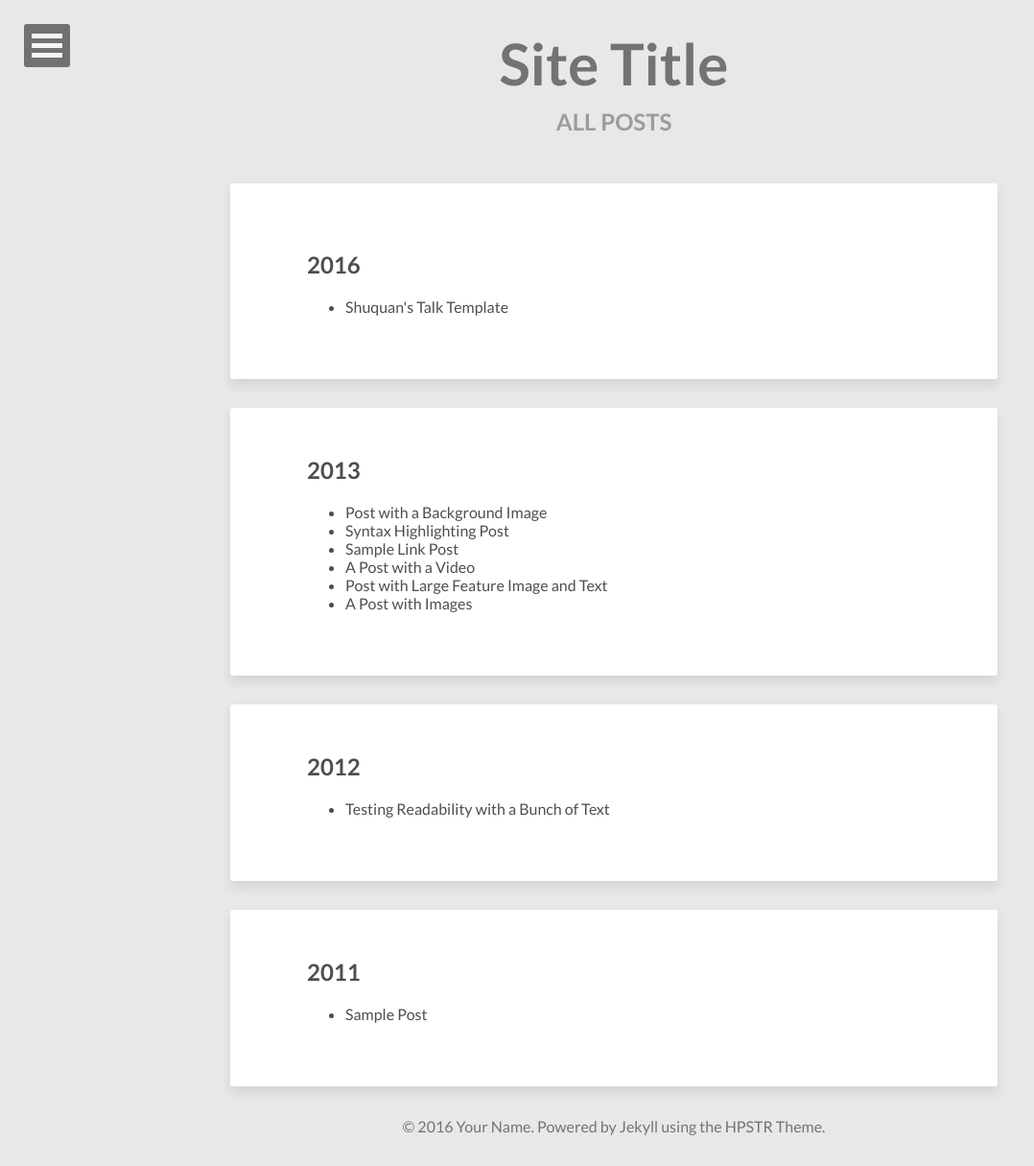
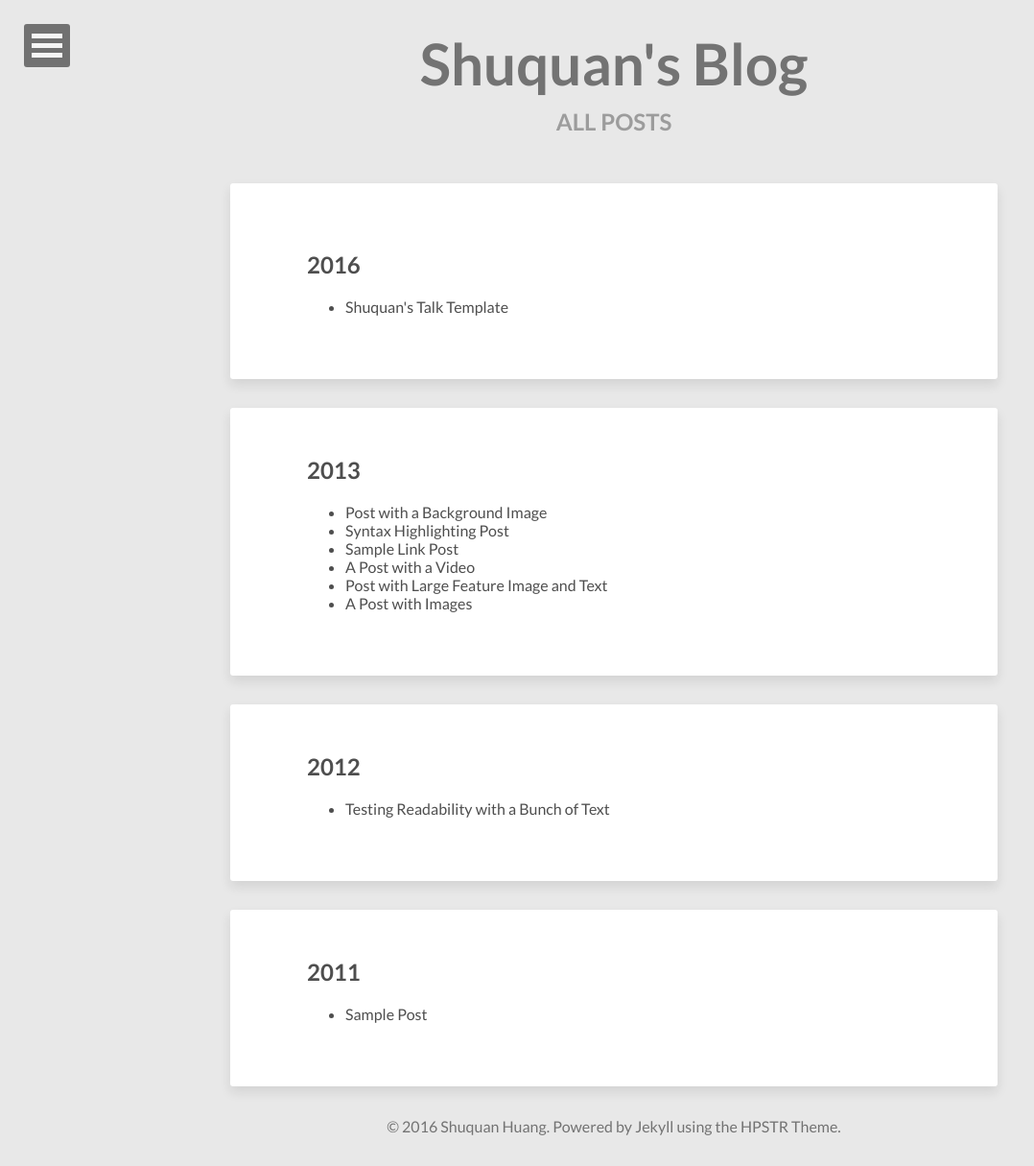
Before and after one commit to shuquan/shuquan.github.io, a Jekyll site: the page built from posts/index.html, in a window 1280 px wide. Shown: the whole page at 96% size, without its empty margins (0-1078 px from the left). Built offline with Jekyll 4.4.1, drawn with Linux system fonts in a browser that asks for light colours; nearby versions of some CDN libraries; some of the changed lines change nothing that is shown.

Commit message:
Update basic info in _config.yml

```diff
--- a/_config.yml
+++ b/_config.yml
@@ -1,25 +1,23 @@
-title:            Site Title
-description:      Describe your website here.
+title:            Shuquan's Blog
+description:      No hell below us, Above us only sky.
 disqus_shortname:
 reading_time:     true
 words_per_minute: 200
-# Your site's domain goes here (eg: //mmistakes.github.io, http://mademistakes.com, etc)
-# When testing locally leave blank or use http://localhost:4000
-url:
+url:              "http://shuquan.github.io"
 
 # Owner/author information
 owner:
-  name:           Your Name
+  name:           Shuquan Huang
   avatar:         avatar.jpg
   bio:            "Your bio goes here. It shouldn't be super long but a good sentence or two should suffice."
-  email:          you@email.com
+  email:          shuquan.huang@live.com
   # Social networking links used in footer. Update and remove as you like.
-  twitter:
-  facebook:
-  github:
+  twitter:        https://twitter.com/syucyun
+  facebook:       https://www.facebook.com/shuquan.huang
+  github:         https://github.com/shuquan
   stackexchange:
   linkedin:
-  instagram:
+  instagram:      https://www.instagram.com/syucyun
   flickr:
   tumblr:
   # google plus id, include the '+', eg +mmistakes
```
